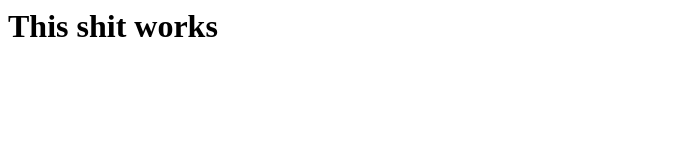
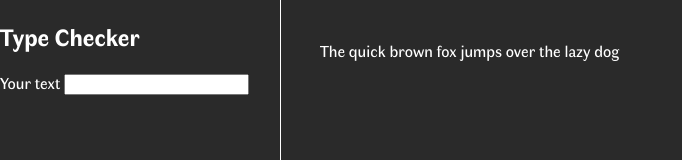
Before and after one commit to mslmn/Type-Checker, a plain HTML site: page index.html in a window 1280 px wide. Shown: the top 160 px of the page, without its empty margins (0-682 px from the left). Drawn offline with Linux system fonts and the light colour scheme.

Commit message:
first few changes

```diff
--- a/index.html
+++ b/index.html
@@ -6,6 +6,17 @@
     <link rel="stylesheet" href="style.css" />
   </head>
   <body>
-    <h1>This shit works</h1>
+    <section class="options">
+      <h1>Type Checker</h1>
+
+      <div class="option">
+        <label for="">Your text</label>
+        <input type="text" name="sentence" />
+      </div>
+    </section>
+
+    <section class="output">
+      The quick brown fox jumps over the lazy dog
+    </section>
   </body>
 </html>
--- a/style.css
+++ b/style.css
@@ -0,0 +1,60 @@
+@font-face {
+  font-family: "Faune";
+  font-weight: 400;
+  src: url(assets/faune-regular.woff2), url(assets/faune-regular.woff);
+}
+
+@font-face {
+  font-family: "Faune";
+  font-weight: 400;
+  font-style: italic;
+  src: url(assets/faune-italic.woff2), url(assets/faune-italic.woff);
+}
+
+@font-face {
+  font-family: "Faune";
+  font-weight: 700;
+  src: url(assets/faune-bold.woff2), url(assets/faune-bold.woff);
+}
+
+body {
+  font-family: "Faune", Arial, Helvetica, sans-serif;
+  background-color: #2a2a2a;
+  color: #ffffff;
+  margin: 40px 40px 40px 320px;
+}
+
+.options {
+  position: fixed;
+  left: 0;
+  top: 0;
+  height: 100vh;
+  width: 280px;
+  border-right: 0.4px solid #fff;
+}
+
+/*
+Demo URL:
+https://type-checker.superhi.com/
+
+Typeface:
+Faune
+http://www.cnap.graphismeenfrance.fr/faune/en.html
+
+General –
+Black color: #2a2a2a
+White color: #ffffff
+Text box background: #575757
+Lime green: #63ff03
+Pink: #ee0073
+
+Typography –
+Body: Faune at 16px, line-height 1.5x
+Logo: Faune bold at 24px
+
+Sidebar: 280px wide
+
+Initial copy:
+The quick brown fox jumps over the lazy dog
+https://en.wikipedia.org/wiki/The_quick_brown_fox_jumps_over_the_lazy_dog
+*/
```
